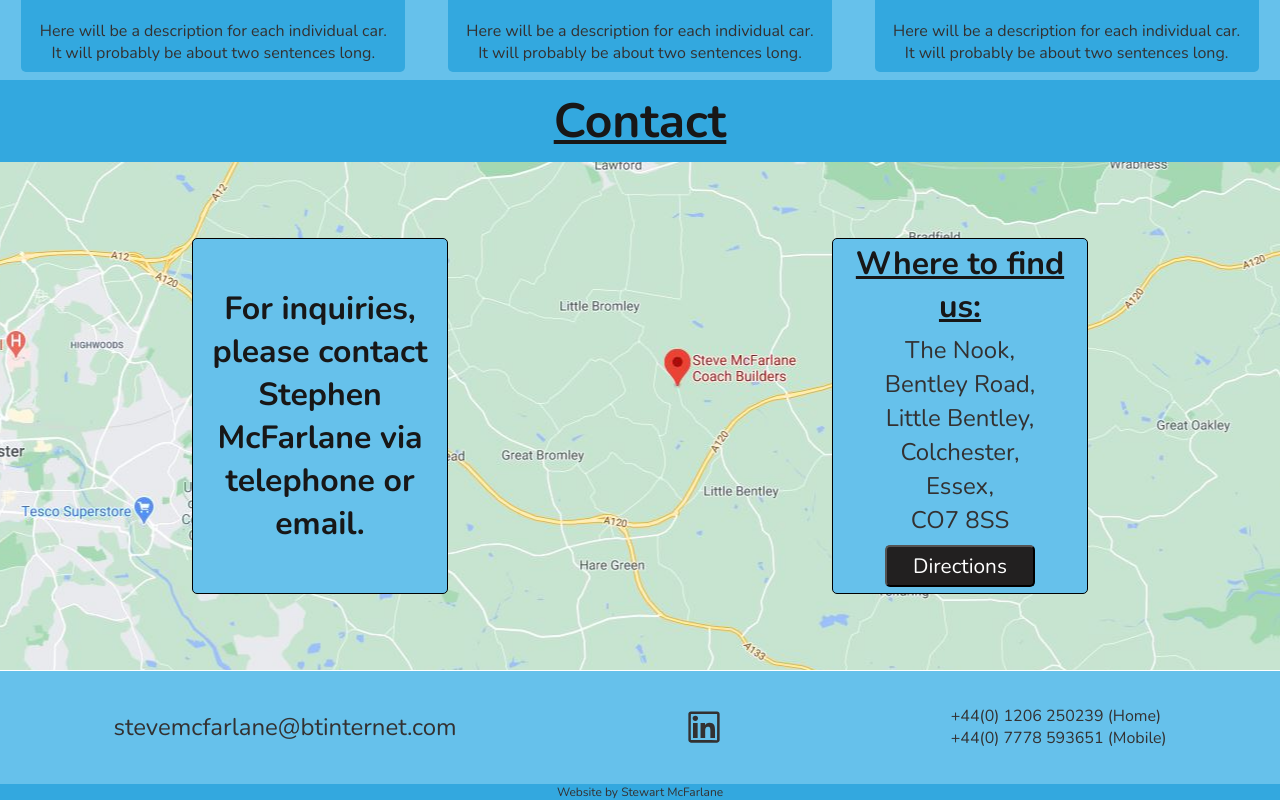
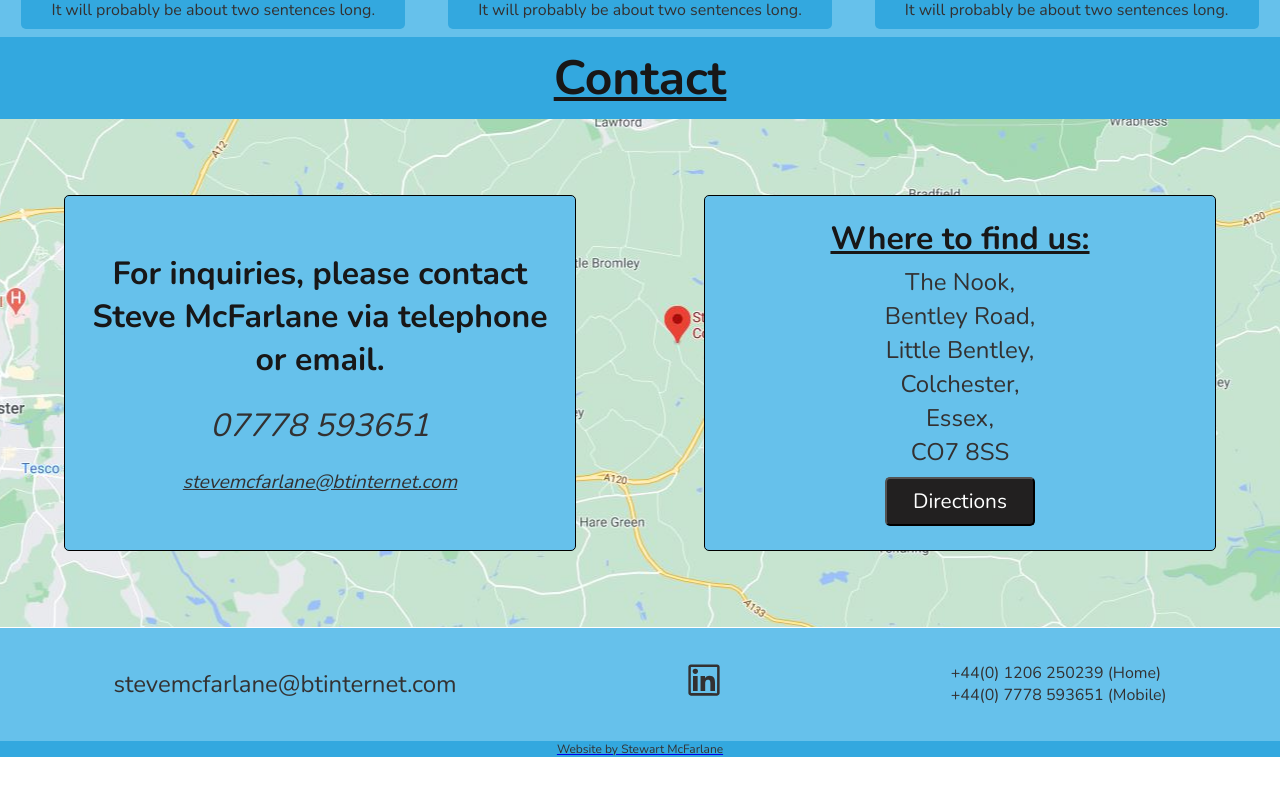
Before and after one commit to Stewie154/mcfarlanes-coach-builders, a React (Create React App) app in the folder mcfarlanes-coach-builders/: page / in a window 1280 px wide. Shown: the part 2450-3250 px from the top of the page. After the commit the page ends 3207 px from the top, so only its background shows below. Built offline with nearby package versions, Linux system fonts and the light colour scheme.

Commit message:
Contact component finsihed
Here I've fnished the Contact section, making it mobile responsive.

```diff
--- a/mcfarlanes-coach-builders/src/Components/About/About.js
+++ b/mcfarlanes-coach-builders/src/Components/About/About.js
@@ -7,7 +7,7 @@ const About = () => {
             <h1>About McFarlane's Coach Builders</h1>
             <div className="about-container">
                 <div className="about-left">
-                    <p>Stephen McFarlane is a coach builder who specializes in building aluminium body shells. With "100" years of experience producing quality work for over "100" customers, some of his expertise include: </p>
+                    <p>Steve McFarlane is a coach builder who specializes in building aluminium body shells. With "100" years of experience producing quality work for over "100" customers, some of his expertise include: </p>
                     <ul>
                         <li>Key point</li>
                         <li>Key point</li>
--- a/mcfarlanes-coach-builders/src/Components/About/Styles/_About.scss
+++ b/mcfarlanes-coach-builders/src/Components/About/Styles/_About.scss
@@ -8,6 +8,9 @@
     min-height: 90vh;
     background-color: $backgroundSecondary;
     padding-top: 6vh;
+    @include tablet {
+        padding-top: 1vh;
+    }
     h1 {
         color: $headerColor;
         font-size: 3rem;
@@ -15,11 +18,12 @@
         text-decoration: underline;
         text-align: center;
         @include tablet {
-            font-size: 2.4rem;
+            font-size: 2.5rem;
             padding-top: 0;
         }
         @include mobile {
-            font-size: 5.5vw;
+            font-size: 2rem;
+            padding-top: 0;
         }
 
     }
--- a/mcfarlanes-coach-builders/src/Components/Contact/Contact.js
+++ b/mcfarlanes-coach-builders/src/Components/Contact/Contact.js
@@ -9,9 +9,15 @@ const Contact = () => {
             <h1>Contact</h1>
             <div className="map-container">
                 <div className="info-box">
-                    <p className="inquiries">For inquiries, please contact Stephen McFarlane via telephone or email.</p>
+                    <p className="inquiries">For inquiries, please contact Steve McFarlane via telephone or email.</p>
+                    <br/>
+                    <a href="tel:07778593651"><i>07778 593651</i></a>
+                    <br/>
+                    <a href="mailto:stevemcfarlane@btinternet.com" rel="noreferrer" target="_blank">
+                        <i id="primary-email">stevemcfarlane@btinternet.com</i>
+                    </a>
                 </div>
-                <div className="info-box">
+                <div className="info-box" >
                     <h2>Where to find us:</h2>
                     <p>The Nook,</p>
                     <p>Bentley Road,</p>
@@ -31,15 +37,21 @@ const Contact = () => {
                 </div>
             </div>
             <div className="contact-info-container">
-                <a href="mailto:stevemcfarlane@btinternet.com" rel="noreferrer" target="_blank"><p>stevemcfarlane@btinternet.com</p></a>
-                <AiOutlineLinkedin className="linked-in" />
+                <a href="mailto:stevemcfarlane@btinternet.com" rel="noreferrer" target="_blank">
+                    <p className="email">stevemcfarlane@btinternet.com</p>
+                </a>
+                <a href="https://www.stewartmcfarlane.me/" target="_blank" rel="noreferrer" >
+                    <AiOutlineLinkedin className="linked-in" />
+                </a>
                 <div className="phone-numbers-container">
                     <p>+44(0) 1206 250239 (Home)</p>
                     <p>+44(0) 7778 593651 (Mobile)</p>
                 </div>
 
             </div>
-            <p className="plug">Website by Stewart McFarlane</p>
+            <a href="https://www.stewartmcfarlane.me/" target="_blank" rel="noreferrer" >
+                <p className="plug">Website by Stewart McFarlane</p>
+            </a>
         </div>
     )
 }
--- a/mcfarlanes-coach-builders/src/Components/Contact/Styles/_Contact.scss
+++ b/mcfarlanes-coach-builders/src/Components/Contact/Styles/_Contact.scss
@@ -16,6 +16,12 @@
         color: $headerColor;
         text-decoration: underline;
         padding: 1vh 0;
+        @include tablet {
+            font-size: 2.5rem;
+        }
+        @include mobile {
+            font-size: 2rem;
+        }
     }
     .map-container {
         display: flex;
@@ -27,6 +33,9 @@
         background-position: center;
         background-repeat: no-repeat;
         border-bottom: 1px solid #fff;
+        @include mobile {
+            flex-direction: column;
+        }
 
         .info-box {
             width: 20%;
@@ -39,16 +48,36 @@
             border: 1px solid #000;
             border-radius: 5px;
             padding: 2vh 1vw;
+            @include oneFourHundred {
+                width: 40%;
+            }
             @include oneThousandpx{
                 width: 30%;
             }
+            @include tablet {
+                width: 40%;
+            }
             @include mobile {
-                width: 50%;
+                width: 80%;
+                height: auto;
+                padding: 0;
             }
             .inquiries {
                 font-size: 2rem;
                 color: $headerColor;
                 font-weight: bold;
+
+                @include mobile {
+                    font-size: 1.7rem;
+                }
+            }
+            a {
+                text-decoration: none;
+                color: $paragraph;
+                transition: 0.2s ease-in-out;
+                &:hover {
+                    color: $btnHover;
+                }
             }
             h2 {
                 text-align: center;
@@ -57,12 +86,35 @@
                 padding: 1px;
                 margin: 4px 2px;
                 color: $headerColor;
+                @include mobile {
+                    font-size: 1.7rem;
+                }
             }
             p {
                 text-align: center;
                 font-size: 1.5rem;
                 padding: 1px;
                 color: $paragraph;
+                @include mobile {
+                    font-size: 1.3rem;
+                }
+            }
+            i {
+                font-size: 2rem;
+            }
+            #primary-email {
+                font-size: 1.2rem;
+                text-decoration: underline;
+                @include oneThousandpx {
+                    font-size: 1.5vw;
+                }
+                @include tablet {
+                    font-size: 2.5vw;
+                }
+                @include mobile {
+                    font-size: 5vw;
+                }
+
             }
             button {
                 padding: 5px;
@@ -95,8 +147,15 @@
         height: 20vh;
         display: flex;
         justify-content: space-around;
+        flex-wrap: wrap;
         align-items: center;
         background-color: $backgroundPrimary;
+        .email {
+            @include tablet {
+                width: 100vw;
+                text-align: center;
+            }
+        }
         a {
             text-decoration: none;
             color: $paragraph;
--- a/mcfarlanes-coach-builders/src/Components/PreviousWork/PreviousWorkData.js
+++ b/mcfarlanes-coach-builders/src/Components/PreviousWork/PreviousWorkData.js
@@ -45,5 +45,6 @@ export const prevWorkData = [
         desc: 'Here will be a description for each individual car. It will probably be about two sentences long.',
         showingEnlarged: false,
         id: 5
-    }
+    },
+
 ]
--- a/mcfarlanes-coach-builders/src/Global Styles/_MediaQueries.scss
+++ b/mcfarlanes-coach-builders/src/Global Styles/_MediaQueries.scss
@@ -15,3 +15,8 @@
         @content;
     }
 }
+@mixin oneFourHundred {
+    @media screen and (max-width: 1400px) {
+        @content;
+    }
+}
```
Also changed, not shown: 2 other files (tests, documents, lock files or other folders).
